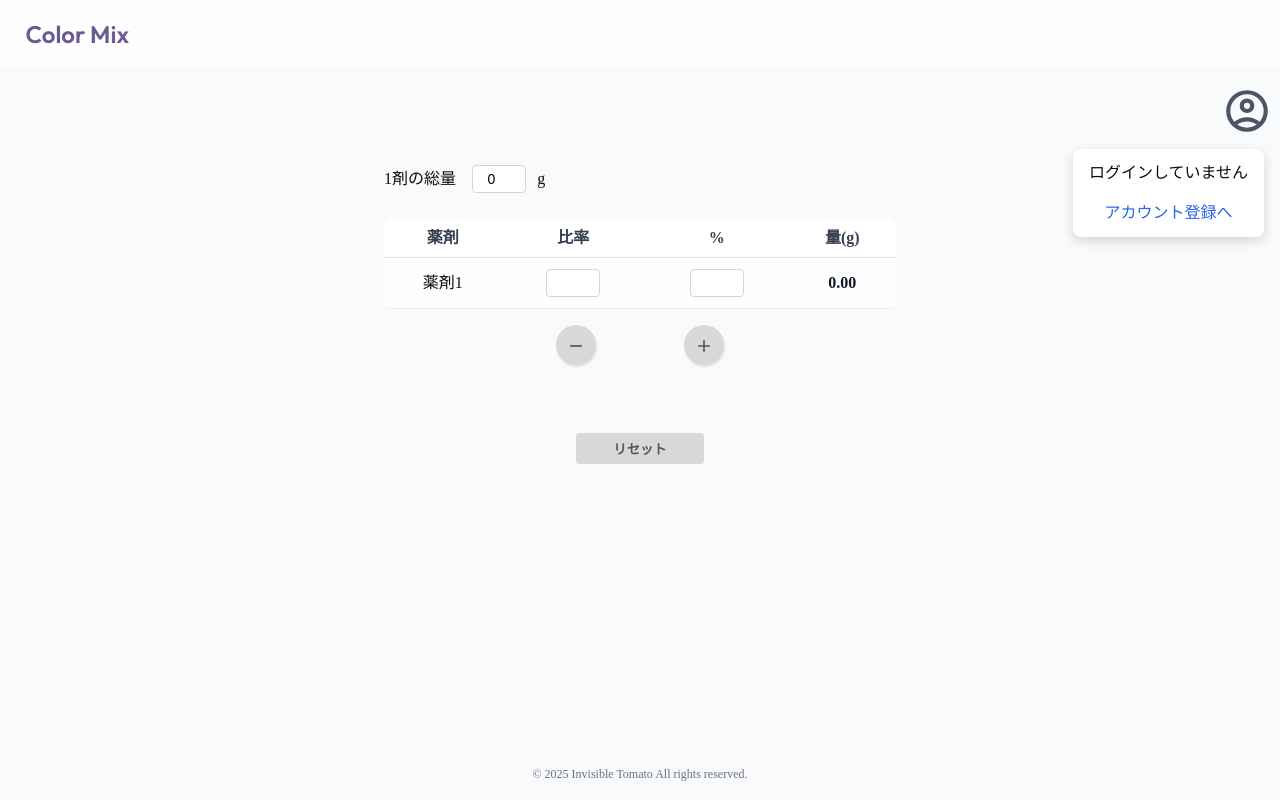
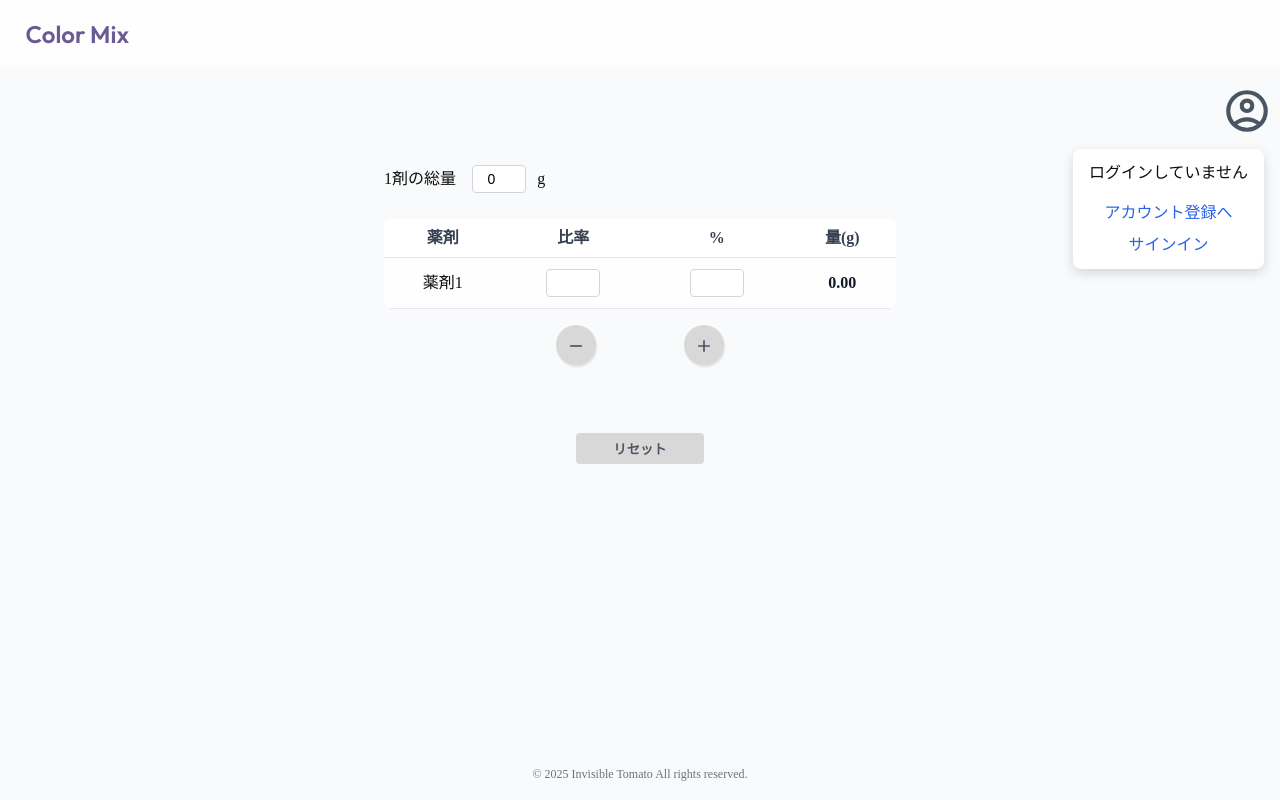
Before and after one commit to InvisibleTomato/color-mix, a Next.js app: page /home in a window 1280 px wide. Both pictures are taken after a click on the element 1247 px from the left and 130 px from the top of the page. Built offline with nearby package versions, Linux system fonts and the light colour scheme.

Commit message:
✨ 💄 profileコンポーネントにサインインページへの動線を追加

```diff
--- a/src/app/components/Profile/Profile.tsx
+++ b/src/app/components/Profile/Profile.tsx
@@ -34,6 +34,10 @@ const Profile = () => {
               <Link href={"/signup"} className={styles.profileSignup}>
                 アカウント登録へ
               </Link>
+
+              <Link href={"/signin"} className={styles.profileSignin}>
+                サインイン
+              </Link>
             </div>
           </div>
         )}
```
